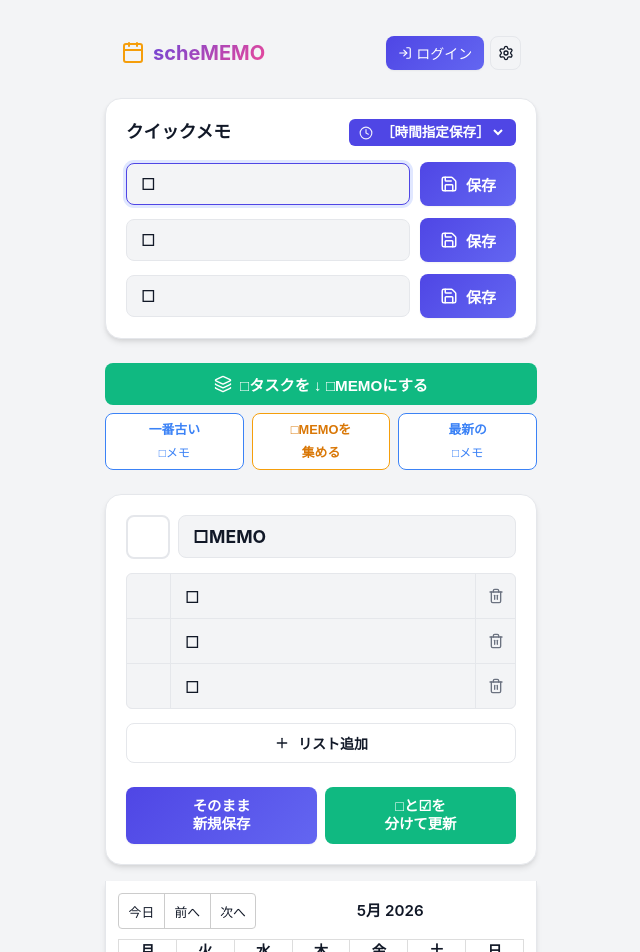
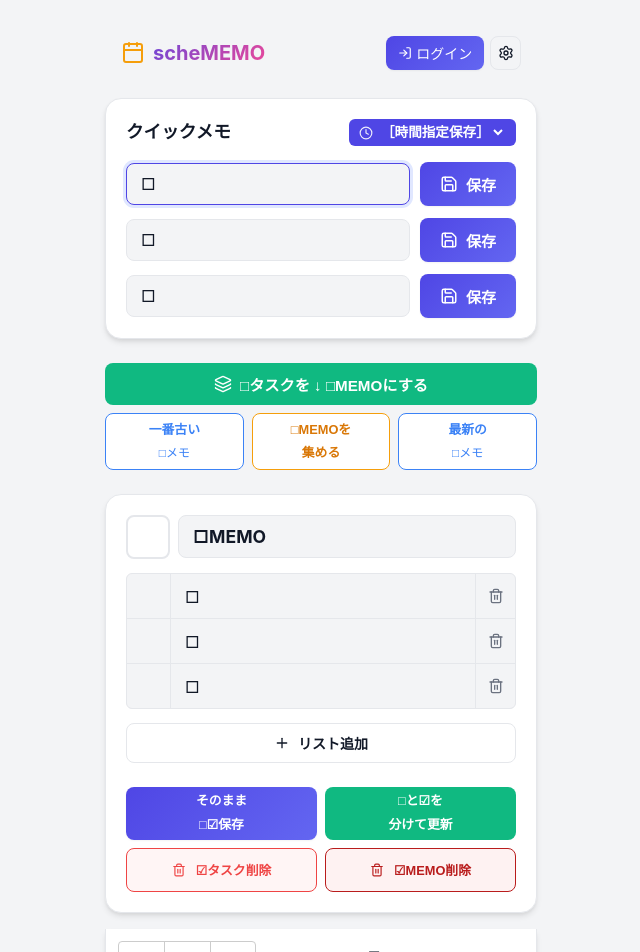
Before and after one commit to itokenlaw-rgb/scheMEMO, a React (Vite) app: page / in a window 1280 px wide. Shown: the top 952 px of the page, without its empty margins (319-959 px from the left). Built offline with nearby package versions, Linux system fonts and the light colour scheme.

Commit message:
singleEditer

```diff
--- a/src/components/BatchEditor.tsx
+++ b/src/components/BatchEditor.tsx
@@ -11,10 +11,19 @@ interface BatchEditorProps {
   onCarryOver: (items: BatchItem[], timeOption: TimeOption) => void;
   initialEvent: CalendarEvent | null;
   onClose: () => void;
+  // ★ TypeScriptのエラーを解消するためにプロパティ定義を追加
+  onDeleteCheckedTasks: () => void;
+  onDeleteCheckedMemos: () => void;
 }
 
-// 【修正】使われていない onCarryOver の前にアンダースコア（_）を付与して、コンパイルエラーを回避します
-export const BatchEditor: React.FC<BatchEditorProps> = ({ onSave, onCarryOver: _onCarryOver, initialEvent, onClose }) => {
+export const BatchEditor: React.FC<BatchEditorProps> = ({
+  onSave,
+  onCarryOver: _onCarryOver,
+  initialEvent,
+  onClose,
+  onDeleteCheckedTasks, // ★ 分割代入で受け取る
+  onDeleteCheckedMemos  // ★ 分割代入で受け取る
+}) => {
   const [items, setItems] = useState<BatchItem[]>([]);
   const [memoTitle, setMemoTitle] = useState('□MEMO');
   const [isTitleChecked, setIsTitleChecked] = useState(false);
@@ -364,41 +373,59 @@ export const BatchEditor: React.FC<BatchEditorProps> = ({ onSave, onCarryOver: _
       </div>
 
       {/* 下部アクションボタンエリア */}
-      <div style={{ display: 'flex', gap: '0.5rem', marginTop: '1.5rem', flexWrap: 'nowrap' }}>
+      <div style={{ display: 'flex', flexDirection: 'column', gap: '0.5rem', marginTop: '1.5rem' }}>
+
+        {/* 上段：新設の「保存・更新」2行表示（自動翻訳防止つき） */}
+        <div style={{ display: 'flex', gap: '0.5rem', width: '100%' }}>
           <button
-          className="btn btn-primary"
+            className="btn btn-primary btn-memo-action"
+            translate="no"
             onClick={handleSaveOriginalTime}
-          style={{
-            flex: 1,
-            minHeight: '46px', // 2行で見切れないよう少し高さを確保
-            gap: '0.25rem',
-            lineHeight: '1.3', // 行間を詰めてスマートに
-            fontSize: '0.9rem' // 必要に応じて少し文字サイズを調整
-          }}
           >
-          そのまま<br />新規保存
+            <div>そのまま</div>
+            <div>□☑保存</div>
           </button>
 
           <button
-          className="btn btn-secondary"
+            className="btn btn-secondary btn-memo-action"
+            translate="no"
             onClick={handleUpdate21PMTime}
-          style={{
-            flex: 1,
-            minHeight: '46px', // 同様に高さを確保
-            gap: '0.25rem',
-            lineHeight: '1.3',
-            fontSize: '0.9rem'
-          }}
           >
-          □と☑を<br />分けて更新
+            <div>□と☑を</div>
+            <div>分けて更新</div>
+          </button>
+        </div>
+
+        {/* 下段：削除ボタンとキャンセル（元に戻す） */}
+        <div style={{ display: 'flex', gap: '0.5rem', width: '100%' }}>
+          <button
+            className="btn btn-outline"
+            onClick={onDeleteCheckedTasks}
+            style={{ flex: 1, minHeight: '44px', borderColor: '#ef4444', color: '#ef4444', backgroundColor: '#fff5f5', fontWeight: '600', fontSize: '0.8rem', padding: '0.25rem' }}
+          >
+            <Trash2 size={14} style={{ marginRight: '2px' }} /> ☑タスク削除
+          </button>
+
+          <button
+            className="btn btn-outline"
+            onClick={onDeleteCheckedMemos}
+            style={{ flex: 1, minHeight: '44px', borderColor: '#b91c1c', color: '#b91c1c', backgroundColor: '#fef2f2', fontWeight: '600', fontSize: '0.8rem', padding: '0.25rem' }}
+          >
+            <Trash2 size={14} style={{ marginRight: '2px' }} /> ☑MEMO削除
           </button>
 
           {initialEvent && (
-          <button className="btn btn-outline" onClick={onClose} style={{ minHeight: '46px', fontSize: '0.9rem' }}>
+            <button
+              className="btn btn-outline"
+              onClick={cleanupEditor}
+              style={{ flex: 1, minHeight: '44px', fontSize: '0.8rem', padding: '0.25rem', fontWeight: '600' }}
+            >
               元に戻す
             </button>
           )}
         </div>
+
+      </div>
    </div>
   );
 };
```
Lines whose indentation alone changed are shown as unchanged.
